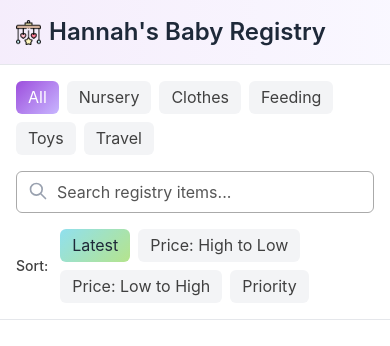
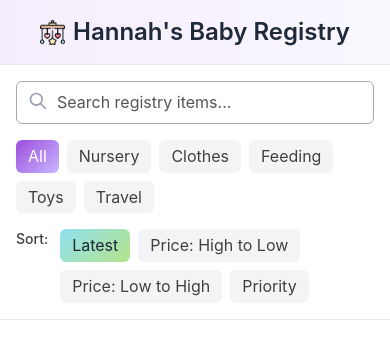
Before and after one commit to yusufom/baby, a Next.js app: page / in a window 390 px wide. Shown: the top 346 px of the page. Built offline with nearby package versions, Linux system fonts and the light colour scheme; no server answers; the database is empty.

Commit message:
readjust

```diff
--- a/src/app/page.tsx
+++ b/src/app/page.tsx
@@ -314,8 +314,8 @@ export default function Home() {
       {/* Header */}
       <header className="border-b border-gray-200 gradient-header">
         <div className="container mx-auto px-4 py-4">
-          <div className="flex items-center justify-between">
-            <div className="flex items-center gap-2">
+          <div className="flex items-center md:justify-between justify-center">
+            <div className="flex items-center  gap-2">
               <Image
                 src="/images/crib.png"
                 alt="Hannah"
@@ -342,7 +342,7 @@ export default function Home() {
         <div className="container mx-auto px-4">
           <div className="flex flex-col items-center justify-between gap-4 md:flex-row">
             {/* Category Filters */}
-            <div className="flex flex-wrap gap-2">
+            <div className="flex flex-wrap gap-2 order-2 md:order-1">
               {categories.slice(0, 6).map((category) => (
                 <button
                   key={category}
@@ -358,7 +358,7 @@ export default function Home() {
               ))}
             </div>
 
-            <div className="relative w-full max-w-md">
+            <div className="relative w-full max-w-md order-1 md:order-2">
               <input
                 type="text"
                 value={searchTerm}
@@ -383,7 +383,7 @@ export default function Home() {
             </div>
 
             {/* Sort Options */}
-            <div className=" flex items-center">
+            <div className=" flex md:items-center items-start order-3">
               <span className="mr-3 text-sm font-medium text-gray-700">
                 Sort:
               </span>
```
